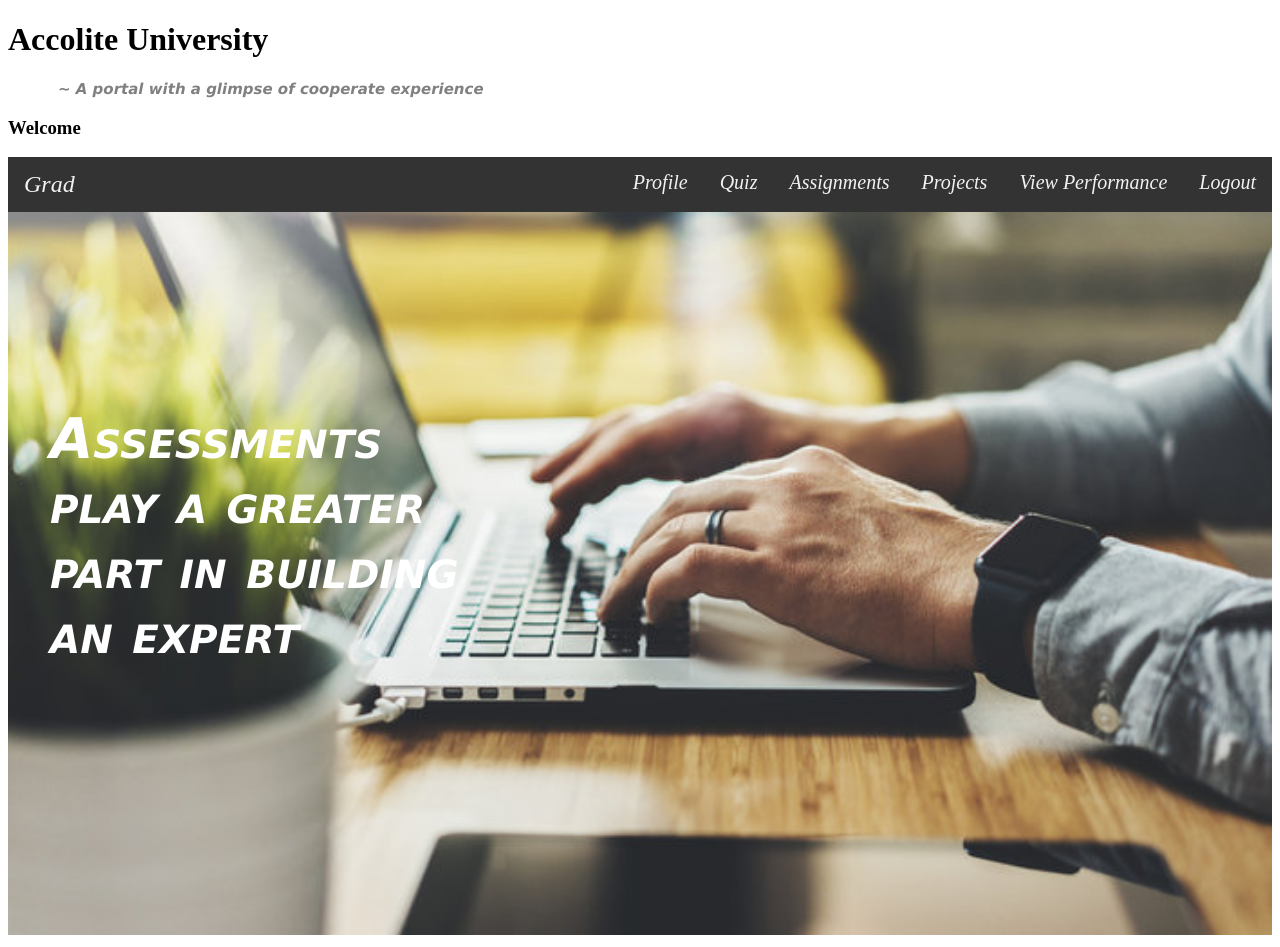
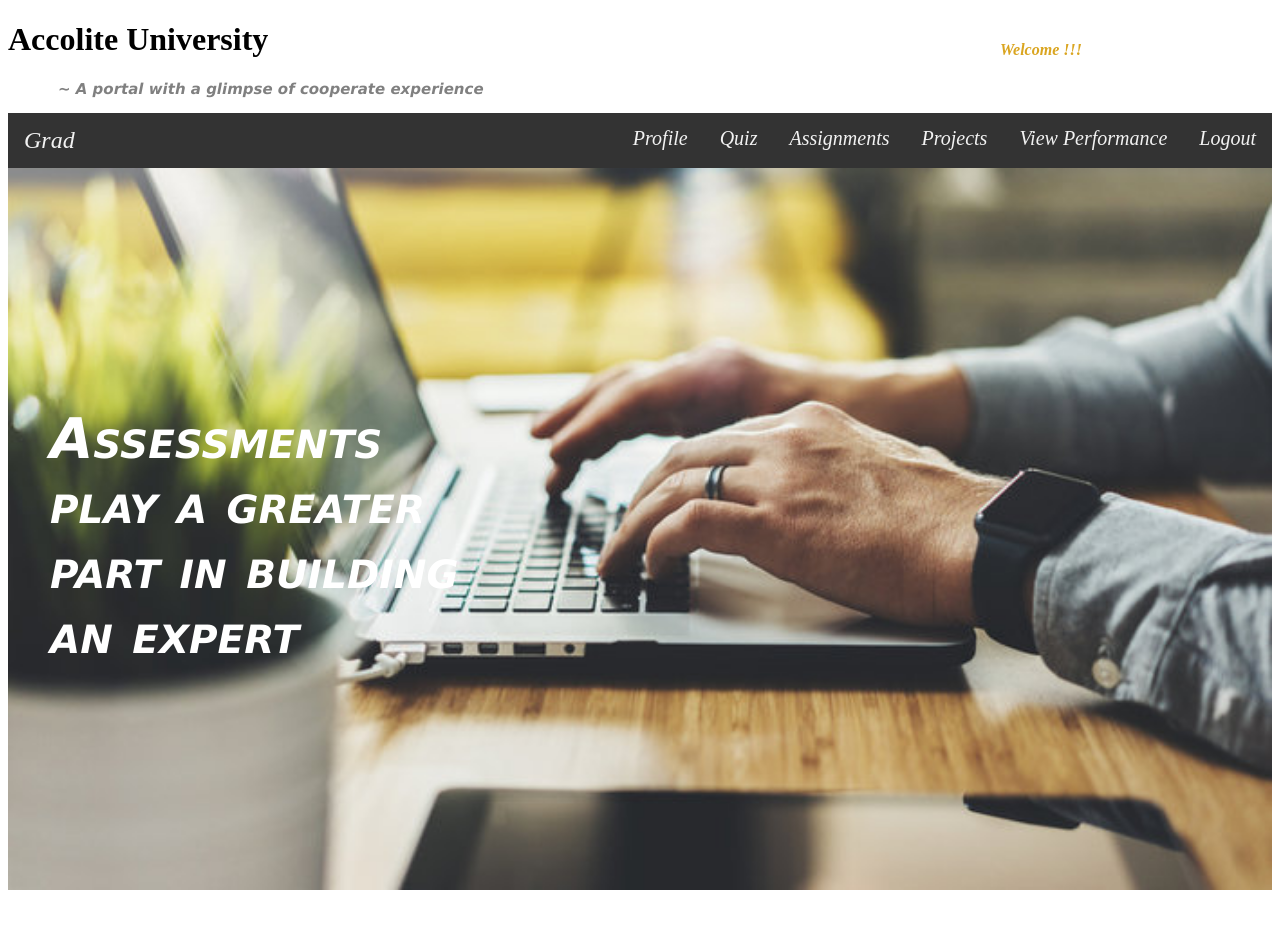
Before and after one commit to Chindhu-git/AssessmentModule, an Angular app: page /login/grad/gradhome in a window 1280 px wide. After the commit the page ends 902 px from the top, so only its background shows below. Built offline with nearby package versions, Linux system fonts and the light colour scheme.

Commit message:
seventh commit

```diff
--- a/src/app/gradhome/gradhome.component.css
+++ b/src/app/gradhome/gradhome.component.css
@@ -1,3 +1,12 @@
+#welcomenote{
+  color: #daa520;
+  font-size: 100%;
+  font-family: none;
+  font-variant: none;
+  font-style: italic;
+  top: 25px;
+  left: 1000px;
+}
 .navbar {
     overflow: hidden;
     background-color: #333;
@@ -27,10 +36,10 @@ img{
 p
 {
     text-align: left;
-    font-size: 350%;
     font-family: Verdana, Geneva, Tahoma, sans-serif;
     font-variant: small-caps;
     font-style: italic;
+    font-size: 350%;
     font-weight: bold;
     color:white;
     position: absolute;
--- a/src/app/gradhome/gradhome.component.html
+++ b/src/app/gradhome/gradhome.component.html
@@ -1,7 +1,7 @@
 
     <script src= "https://ajax.googleapis.com/ajax/libs/angularjs/1.7.8/angular.min.js"> </script>
 
-    <h3>Welcome {{email}}</h3>
+    <p id="welcomenote">Welcome {{email}} !!!</p>
     <div class="navbar">
       <a class="pagename" style="font-size:150%">Grad</a>
       <a routerLink="/home" routerLinkActive="active" style="float: right;">Logout</a>
@@ -13,6 +13,8 @@
     </div>
     <div>
       <img src="assets/assessment_img.jpg" alt="Workplace">
-      <p>Assessments<br> play a
-       greater <br> part in building<br> an expert</p>
+      <p>Assessments<br>
+        play a greater<br>
+        part in building<br>
+        an expert</p>
     </div>
```
